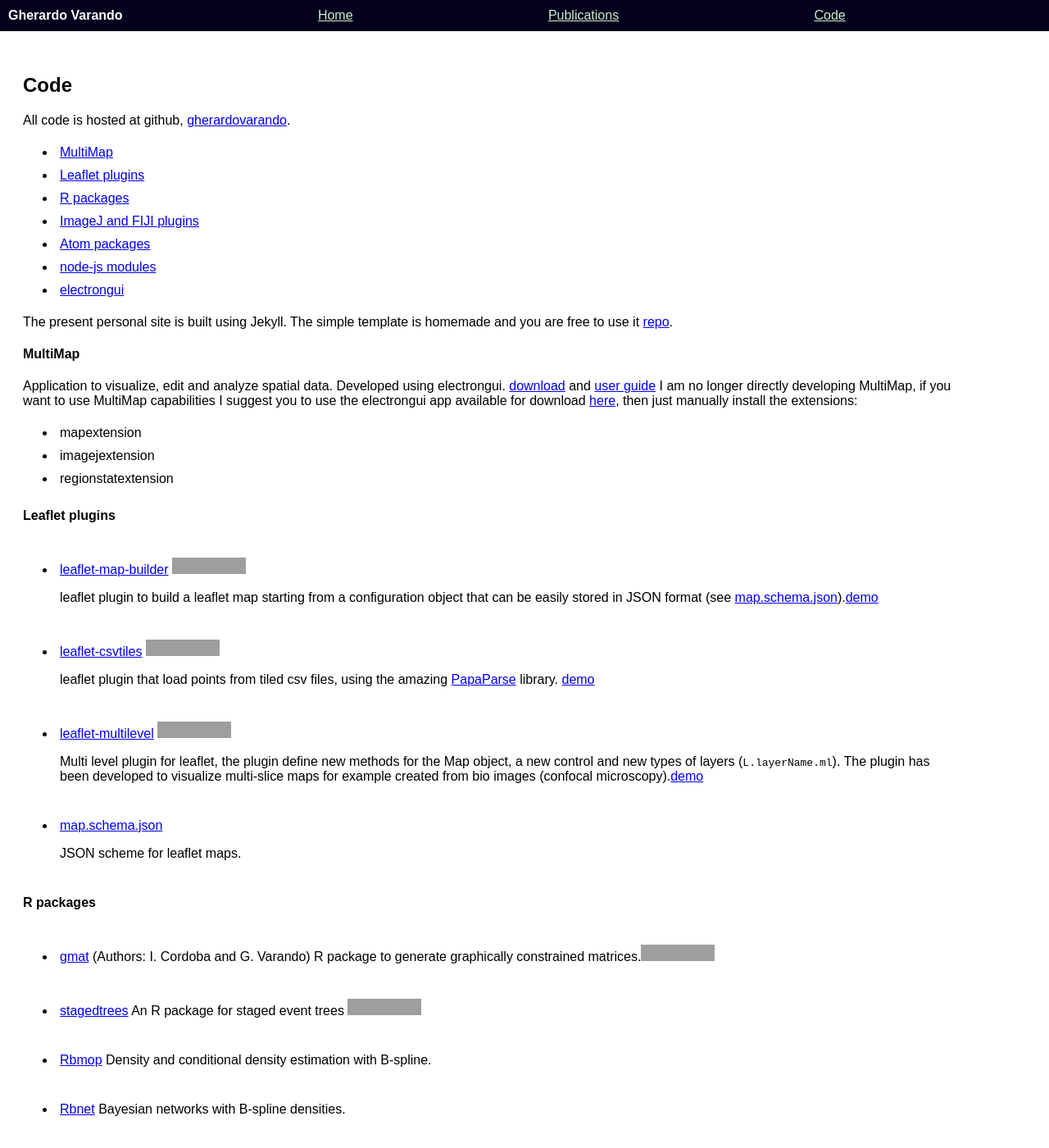
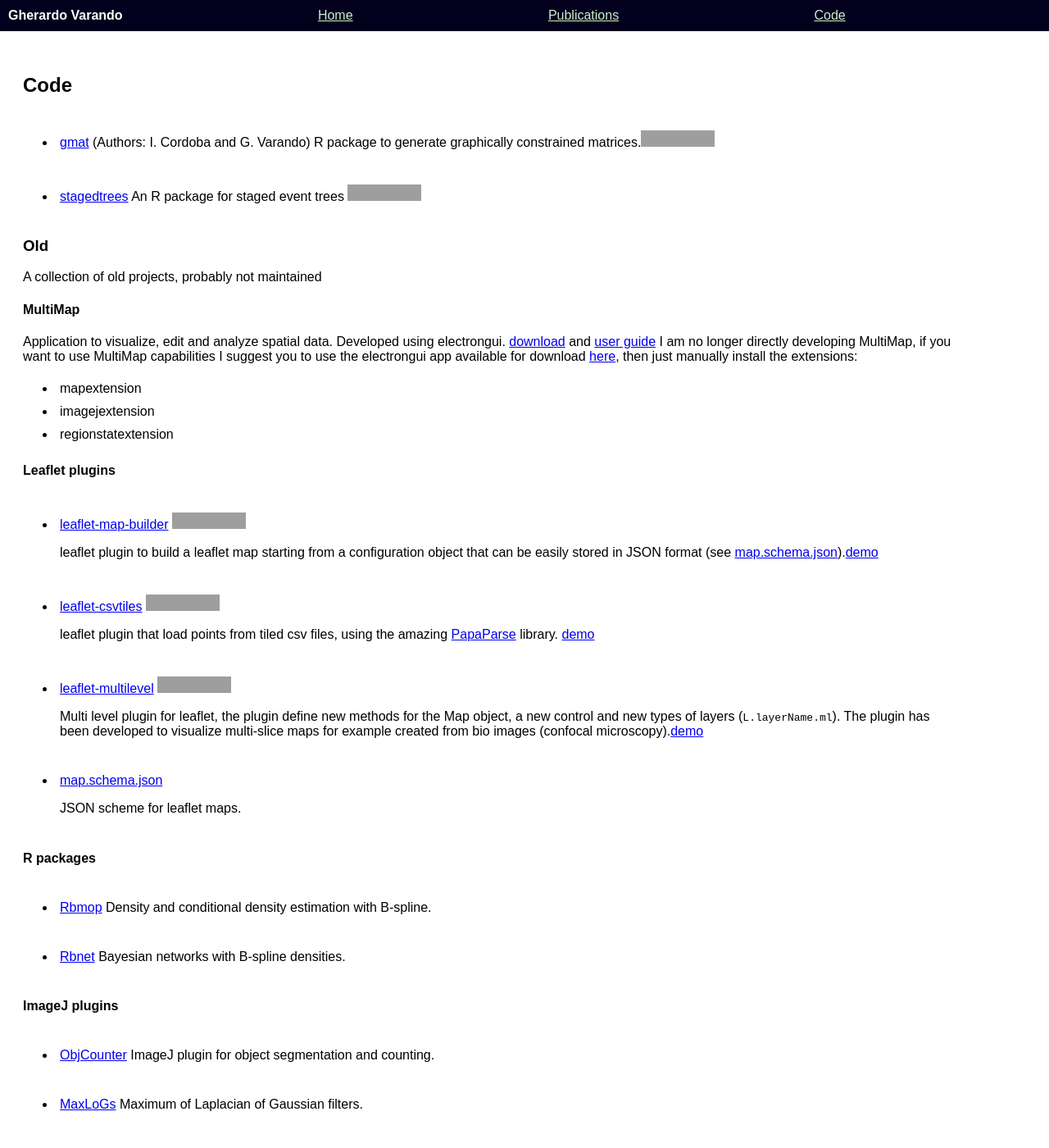
Before and after one commit to gherardovarando/gherardovarando.github.io, a Jekyll site: the page built from code.md, in a window 1280 px wide and 1400 px high. Shown: the whole window at 82% size. Built offline with Jekyll 4.4.1, drawn with Linux system fonts in a browser that asks for light colours; nearby versions of some CDN libraries; grey boxes are pictures that could not be loaded.

Commit message:
upd code

```diff
--- a/code.md
+++ b/code.md
@@ -3,20 +3,16 @@ layout: default
 title: Code
 ---
 
-All  code is hosted at github,
-[gherardovarando](https://github.com/gherardovarando?tab=repositories).
+- [gmat](https://github.com/irenecrsn/gmat) (Authors: I. Cordoba and G. Varando)
+  R package to generate graphically constrained matrices.[![Build Status](https://travis-ci.org/irenecrsn/gmat.svg?branch=master)](https://travis-ci.org/irenecrsn/gmat)
 
-- [MultiMap](#multimap)
-- [Leaflet plugins](#leaflet-plugins)
-- [R packages](#r-packages)
-- [ImageJ and FIJI plugins](#imagej-plugins)
-- [Atom packages](#atom-packages)
-- [node-js modules](#node-modules)
-- [electrongui](#electrongui)
+- [stagedtrees](https://github.com/gherardovarando/stagedtrees)
+  An R package for staged event trees [![Build Status](https://travis-ci.com/gherardovarando/stagedtrees.svg?branch=master)](https://travis-ci.com/gherardovarando/stagedtrees)
 
-The present personal site is built using Jekyll.
-The simple template is homemade and you are free to use it
-[repo](https://github.com/gherardovarando/gherardovarando.github.io).
+
+### Old
+
+A collection of old projects, probably not maintained
 
 #### MultiMap
 
@@ -63,11 +59,6 @@ extensions:
 
 #### R packages
 
-- [gmat](https://github.com/irenecrsn/gmat) (Authors: I. Cordoba and G. Varando)
-  R package to generate graphically constrained matrices.[![Build Status](https://travis-ci.org/irenecrsn/gmat.svg?branch=master)](https://travis-ci.org/irenecrsn/gmat)
-
-- [stagedtrees](https://github.com/gherardovarando/stagedtrees)
-  An R package for staged event trees [![Build Status](https://travis-ci.com/gherardovarando/stagedtrees.svg?branch=master)](https://travis-ci.com/gherardovarando/stagedtrees)
 
 - [Rbmop](https://github.com/gherardovarando/Rbmop)
   Density and conditional density estimation with B-spline.
```
